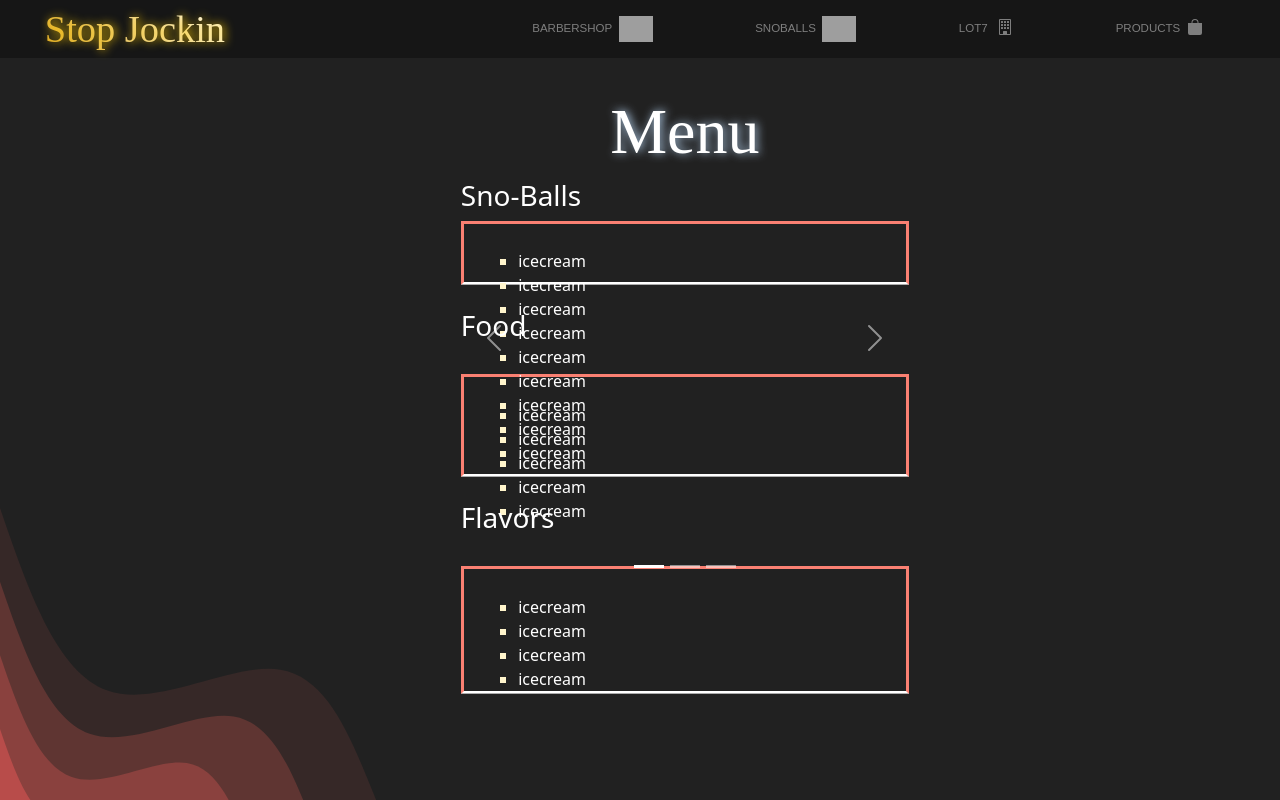
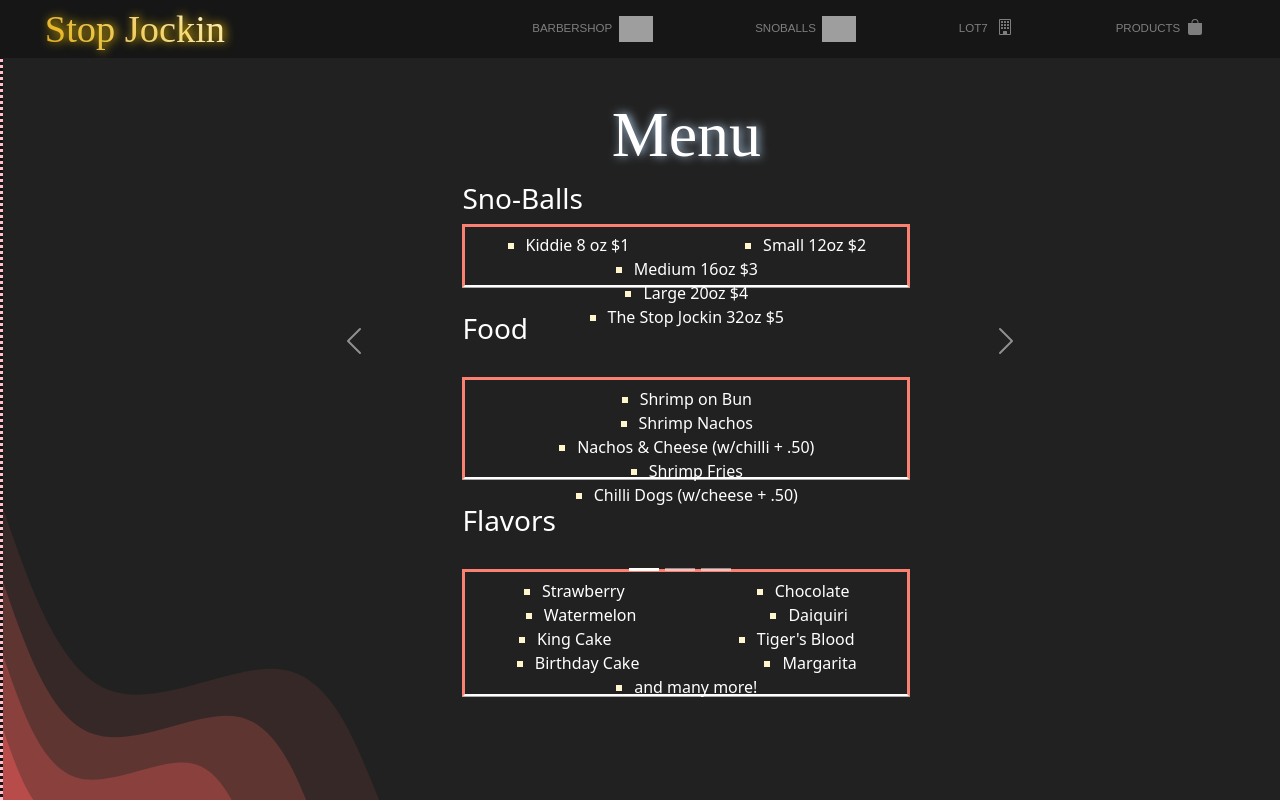
Before and after one commit to tetonkaa/StopJockinFrontend, a React (Create React App) app: page /SnoBalls in a window 1280 px wide. Shown: the top 800 px of the page. Built offline with nearby package versions, Linux system fonts and the light colour scheme; grey boxes are pictures that could not be loaded; a web font is replaced by a local one.

Commit message:
v1 of menu for snoball page

```diff
--- a/src/pages/snoBall/index.js
+++ b/src/pages/snoBall/index.js
@@ -47,15 +47,11 @@
 
           <div className="snoballItems">
           <ul>
-            <li>icecream</li>
-            <li>icecream</li>
-            <li>icecream</li>
-            <li>icecream</li>
-            <li>icecream</li>
-            <li>icecream</li>
-            <li>icecream</li>
-            <li>icecream</li>
-            <li>icecream</li>
+            <li>Kiddie 8 oz $1</li>
+            <li>Small 12oz $2</li>
+            <li>Medium 16oz $3</li>
+            <li>Large 20oz $4</li>
+            <li>The Stop Jockin 32oz $5</li>
           </ul>
           </div>
           <br/>
@@ -63,11 +59,11 @@
         <br/>
           <div className="foodList">
           <ul>
-            <li>icecream</li>
-            <li>icecream</li>
-            <li>icecream</li>
-            <li>icecream</li>
-            <li>icecream</li>
+            <li>Shrimp on Bun</li>
+            <li>Shrimp Nachos</li>
+            <li>Nachos & Cheese (w/chilli + .50)</li>
+            <li>Shrimp Fries</li>
+            <li>Chilli Dogs (w/cheese + .50)</li>
           </ul>
           </div>
           <br/>
@@ -75,15 +71,15 @@
         <br/>
           <div className="flavors">
           <ul>
-            <li>icecream</li>
-            <li>icecream</li>
-            <li>icecream</li>
-            <li>icecream</li>
-            <li>icecream</li>
-            <li>icecream</li>
-            <li>icecream</li>
-            <li>icecream</li>
-            <li>icecream</li>
+            <li>Strawberry</li>
+            <li>Chocolate</li>
+            <li>Watermelon</li>
+            <li>Daiquiri</li>
+            <li>King Cake</li>
+            <li>Tiger's Blood</li>
+            <li>Birthday Cake</li>
+            <li>Margarita</li>
+            <li>and many more!</li>
           </ul>
           </div>
           </div>
--- a/src/pages/snoBall/snoball.css
+++ b/src/pages/snoBall/snoball.css
@@ -5,6 +5,7 @@
     animation-name: pageLoadInFader;
     animation-duration: 1.5s;
     animation-play-state: running;
+    border: dotted pink;
 
 
 }
@@ -36,26 +37,44 @@
 .snoballCarousel{
     position: absolute;
     z-index: 3;
-    margin-right: 90vw;
     top: 2vw;
-    padding: 0;
     height: 40vw;
-    width: 35vw;
+    width: 60vw;
     padding-bottom: 4vw;
 
+
 }
+
 
 .snowballMenuContainer div{
     border-bottom: rgb(255, 255, 255) ridge;
     padding-left: 5%;
     padding-bottom: 1vw;
-    padding-top: 2vw;
     display:flex;
+    flex-flow: column wrap;
 
 }
 
 .snowballMenuContainer h3{
     color: white;
+}
+
+.snowballMenuContainer{
+
+    height: 40vw;
+    width: 35vw;
+    margin-left: 13vw;
+    margin-bottom: 10vw;
+}
+
+.snowballMenuContainer ul{
+    display:flex;
+    flex-flow: wrap;
+    justify-content:space-evenly;
+    width: 40vw;
+    height: 30vw;
+
+
 }
 
 .snoballItems{
@@ -110,9 +129,8 @@
 
 .snoballContainer .carousel{
     filter: opacity(1) ;
-    left: 36%;
+    left: 23%;
     bottom: 27%;
-
 
 }
 
```
